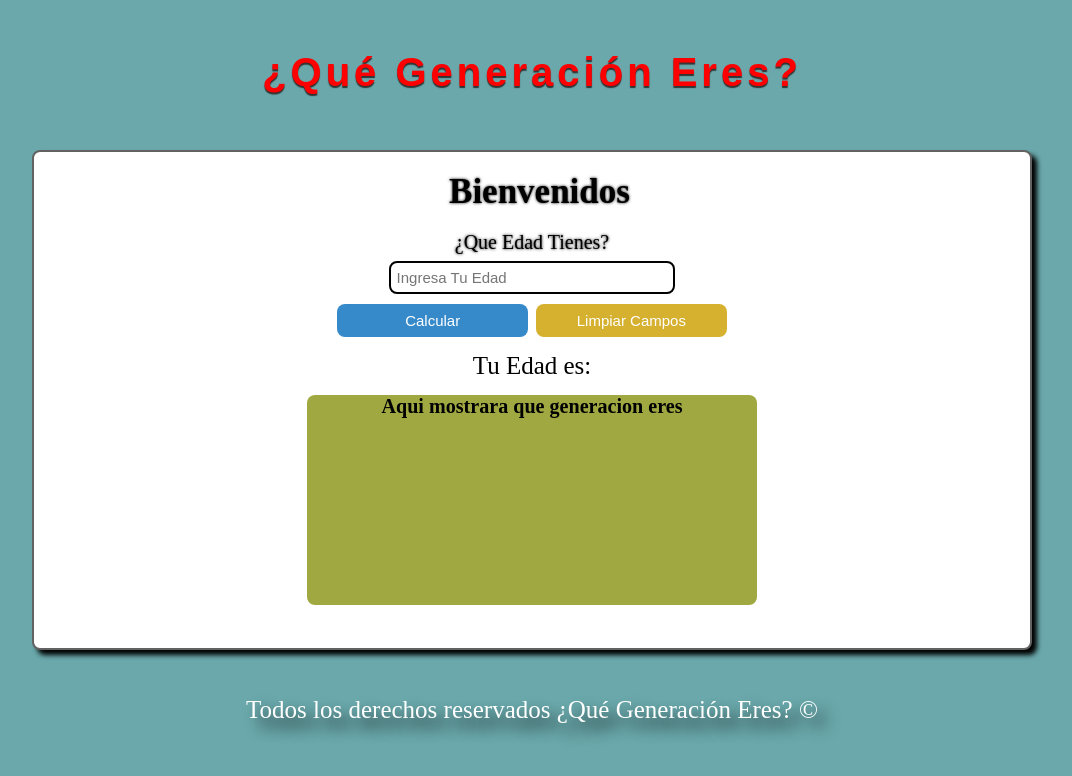
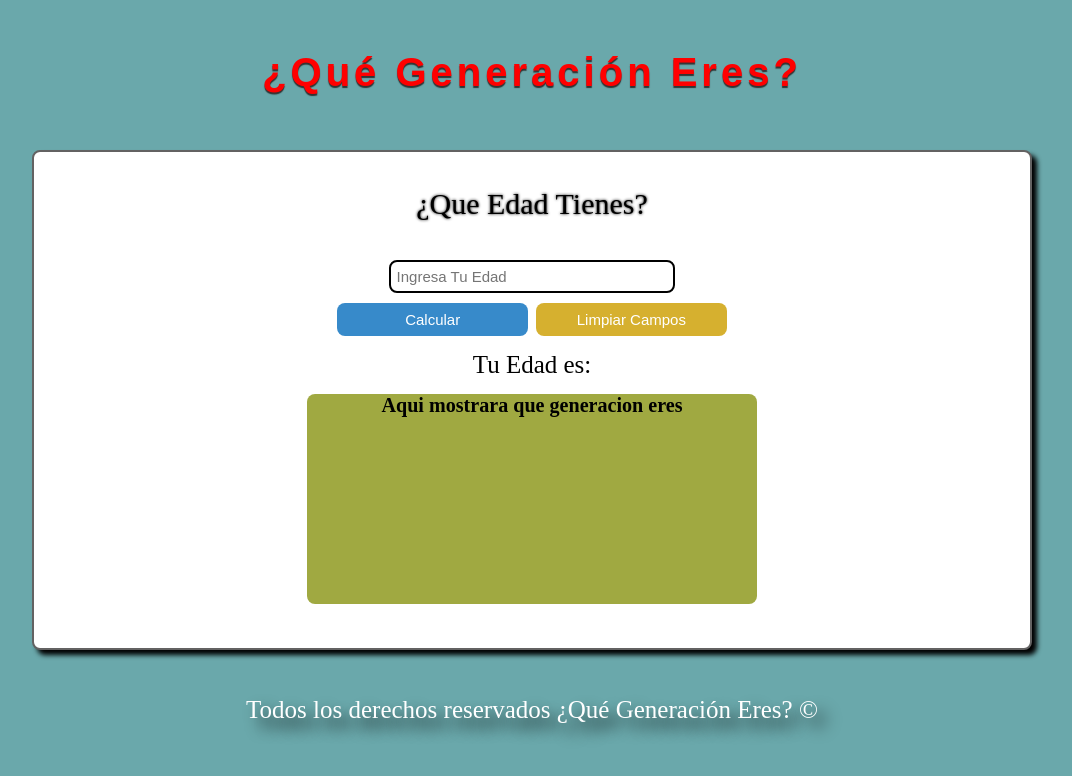
Before and after one commit to Alane-Tc/QueGeneracionEres, a plain HTML site: page index.html in a window 1280 px wide. Shown: the whole page, without its empty margins (108-1180 px from the left). Drawn offline with Linux system fonts and the light colour scheme.

Commit message:
Se modifico el archivo html y css

```diff
--- a/CSS/index.css
+++ b/CSS/index.css
@@ -56,19 +56,25 @@ body{
 
  }
 
+ /*
  #Titulos{
      font-size: 35px;
      text-shadow: 0px 0px 3px black;
      padding-bottom: 10px;
      margin-left: 15px;
  }
-
+*/
  .Texto_Edad{
-    font-size: 20px;
+    font-size: 30px;
     text-shadow: 0px 0px 3px black;
+    display: block;
+    margin-top: 10px;
 
  }
 
+ #Formulario{
+     margin-top: 15px;
+ }
  .Edad_Usuario{
     width: 30%;
     background: white;
--- a/index.html
+++ b/index.html
@@ -20,7 +20,7 @@
     <div class="div_Principal">
 
         <div class="grid-item">
-            <h1 id="Titulos">Bienvenidos</h1>
+         <!--<h1 id="Titulos">Bienvenidos</h1>-->
             <form id="Formulario" name="" method="POST">
                 <label for="text" class="Texto_Edad">¿Que Edad Tienes?</label>
                 <br>
```
